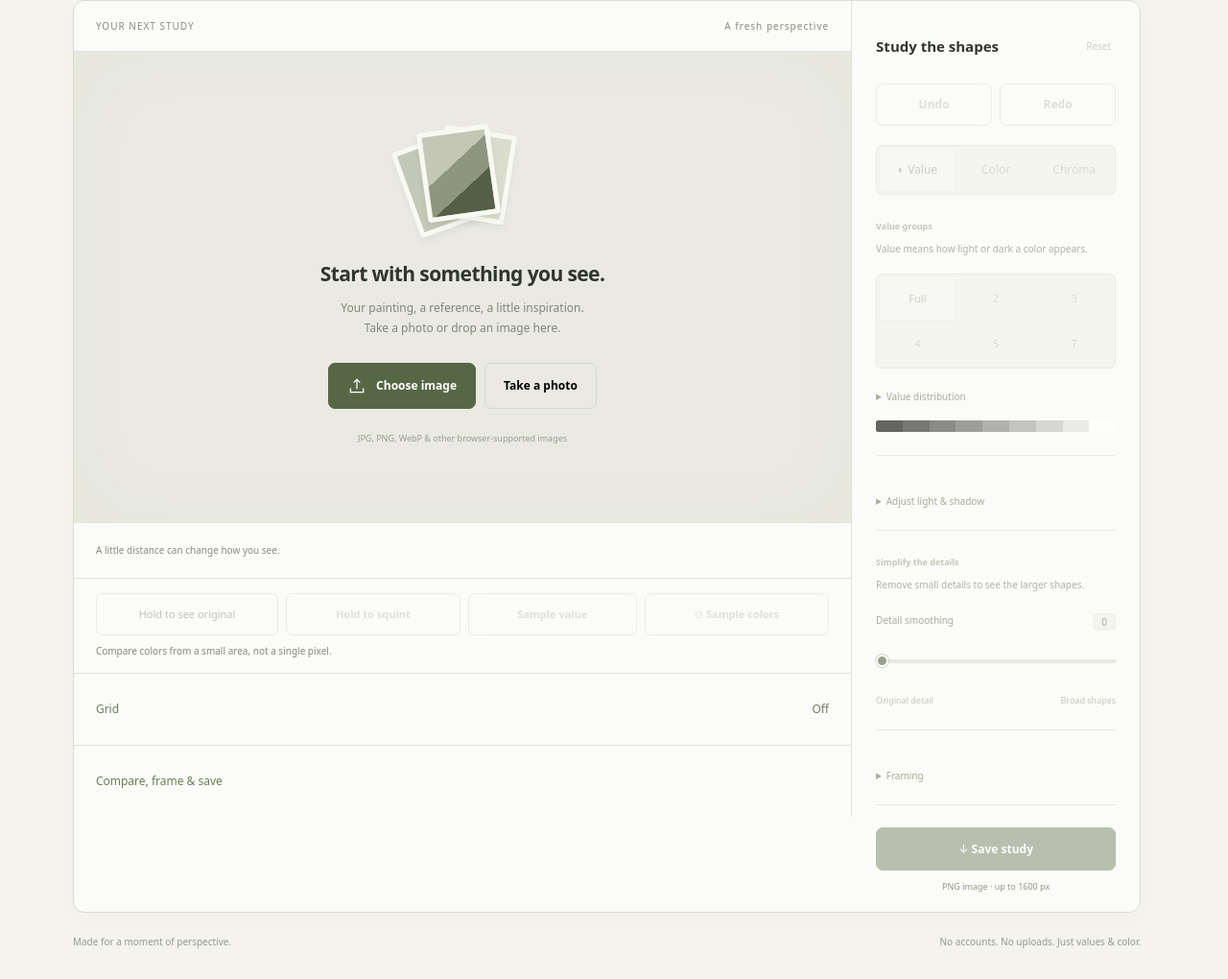
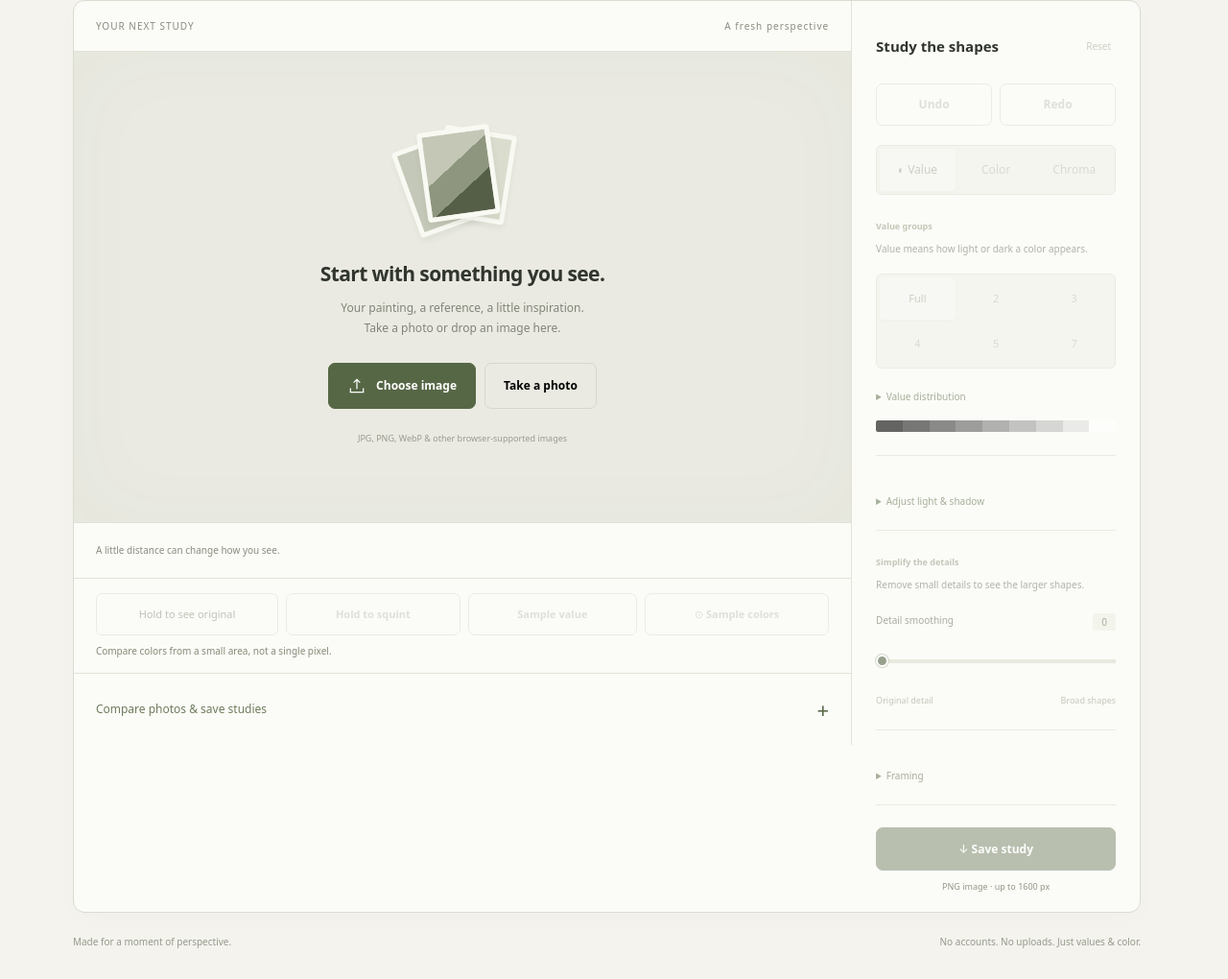
Before and after one commit to joppevos/value-study, a website built with Vite: page index.html in a window 1280 px wide. Shown: the part 301-1321 px from the top of the page at 96% size. Built offline with nearby package versions, Linux system fonts and the light colour scheme.

Commit message:
Restore simple grid choices and make tools easier to find
Show Off, Center, and Thirds directly beneath the image instead of a grid slider. Rename the remaining tools section and add a visible expand/collapse indicator.

Keep grids out of image pixels and samples. Cover the visible controls, overlay alignment, and focus view in browser tests.

```diff
--- a/src/main.js
+++ b/src/main.js
@@ -44,8 +44,8 @@ document.querySelector('#app').innerHTML = `
         <div class="value-scale-options"><label for="value-steps">Scale steps<select id="value-steps"><option value="5">5 swatches</option><option value="10">10 swatches</option><option value="11" selected>11 swatches (0–10)</option></select></label><button id="clear-value" class="text-button">Clear sample</button></div>
         <p class="sample-note">Estimated Munsell value of the photo, from 0 black to 10 white. Swatch count does not change the image or value groups. Lighting, exposure, and your screen affect comparison.</p>
       </section>
-      <details id="grid-controls" class="workspace-tools"><summary>Grid <span id="grid-status">Off</span></summary><label class="check-label"><input id="show-grid" type="checkbox"/> Show grid</label><div class="range-control"><label for="grid">Grid divisions<output id="grid-count" for="grid">3 × 3</output></label><input id="grid" type="range" min="2" max="4" step="1" value="3" aria-valuetext="3 by 3 divisions" disabled/></div><p>Compare shapes and proportions in each section. The grid stays out of saved images.</p></details>
-      <details class="workspace-tools"><summary>Compare, frame & save</summary><div id="workspace-tools"></div></details>
+      <div id="grid-controls" class="grid-tools"><span id="grid-label">Grid</span><div id="grid" class="segments" role="group" aria-labelledby="grid-label"><button data-grid="none" aria-pressed="true" class="active">Off</button><button data-grid="center" aria-pressed="false">Center</button><button data-grid="thirds" aria-pressed="false">Thirds</button></div></div>
+      <details class="workspace-tools"><summary>Compare photos & save studies</summary><div id="workspace-tools"></div></details>
       <section id="sampler" class="sampler" aria-label="Color comparison" hidden>
         <div class="sample-heading"><div><h2>Look closer.</h2><p>Tap the image. Pin A, then choose B.</p></div><label class="sample-source-label" for="sample-source">Sample from<select id="sample-source"><option value="original">Original photo</option><option value="study">Processed study</option></select></label></div>
         <p class="sample-note">The preview shows your sample source while sampling. Use arrow keys to move and Enter to sample. Each sample averages up to 5 × 5 pixels.</p>
--- a/src/style.css
+++ b/src/style.css
@@ -183,9 +183,14 @@ canvas.sampling { touch-action:none; }
 
 #photo-value-badge { position:absolute; top:8px; right:8px; pointer-events:none; padding:6px 9px; background:#fffffff0; color:#30352e; border-radius:4px; font-size:12px; box-shadow:0 1px 4px #0002; }
 
-#grid-controls summary { justify-content:space-between; }
-#grid-status { color:#737b65; font-size:12px; }
-#grid-controls .range-control label { flex-direction:row; align-items:center; justify-content:space-between; }
-#grid-controls input[type="range"] { min-height:44px; background:linear-gradient(#dce0d2,#dce0d2) center / 100% 4px no-repeat; }
-#grid-controls input[type="range"]:disabled { opacity:.4; cursor:default; }
 #grid-overlay path { vector-effect:non-scaling-stroke; stroke-width:1; filter:drop-shadow(0 0 1px #000); }
+
+.grid-tools { display:flex; align-items:center; gap:12px; padding:8px 16px; border-top:1px solid var(--line); font-size:12px; }
+.grid-tools .segments { flex:1; max-width:320px; margin:0; }
+.grid-tools button { min-height:44px; padding:6px 12px; font-size:12px; }
+.focus-view .grid-tools, body:not(.has-image) .grid-tools { display:none; }
+/* Make the remaining collapsed tools visibly openable. */
+.workspace-tools > summary { justify-content:space-between; gap:12px; cursor:pointer; list-style:none; }
+.workspace-tools > summary::-webkit-details-marker { display:none; }
+.workspace-tools > summary::after { content:'+'; font-size:22px; line-height:1; color:var(--accent); }
+.workspace-tools[open] > summary::after { content:'−'; }
--- a/src/workspace.js
+++ b/src/workspace.js
@@ -44,17 +44,18 @@ export function setupWorkspace(app) {
   $('focus-view').onclick = () => focus(true); exit.onclick = () => focus(false);
   document.addEventListener('keydown', event => { if (event.key === 'Escape' && !exit.hidden) focus(false); });
   $('surround').onchange = () => document.querySelector('.comparison-pair').dataset.surround = $('surround').value;
-  function updateGrid() {
-    const divisions = Number($('grid').value), visible = $('show-grid').checked;
-    $('grid').disabled = !visible;
-    $('grid').setAttribute('aria-valuetext', `${divisions} by ${divisions} divisions`);
-    $('grid-count').textContent = `${divisions} × ${divisions}`;
-    $('grid-status').textContent = visible ? `${divisions} × ${divisions}` : 'Off';
-    const positions = visible ? Array.from({ length: divisions - 1 }, (_, i) => (i + 1) * 100 / divisions) : [];
+  function updateGrid(mode = 'none') {
+    $('grid').querySelectorAll('[data-grid]').forEach(button => {
+      const active = button.dataset.grid === mode;
+      button.classList.toggle('active', active); button.setAttribute('aria-pressed', active);
+    });
+    const positions = mode === 'thirds' ? [100 / 3, 200 / 3] : mode === 'center' ? [50] : [];
     $('grid-overlay').innerHTML = positions.map(p => `<path d="M${p} 0V100M0 ${p}H100"/>`).join('');
   }
-  $('grid').oninput = updateGrid;
-  $('show-grid').onchange = updateGrid;
+  $('grid').onclick = event => {
+    const button = event.target.closest('[data-grid]');
+    if (button) updateGrid(button.dataset.grid);
+  };
   updateGrid();
 
   let companion = null, companionWorker = null, companionGeneration = 0, loadGeneration = 0, swapping = false;
```
Also changed, not shown: TODO.md (+3 -1 lines), tests/study.spec.js (+14 -15 lines), README.md.
